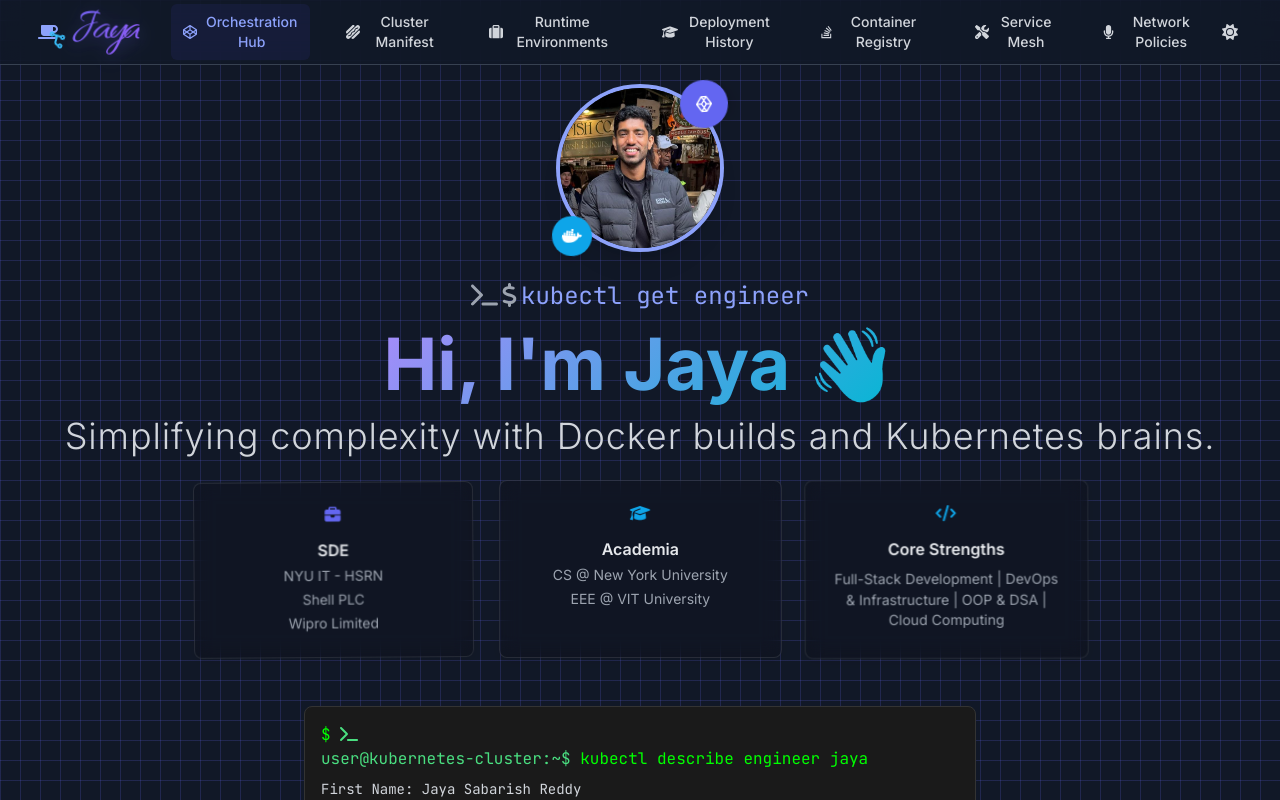
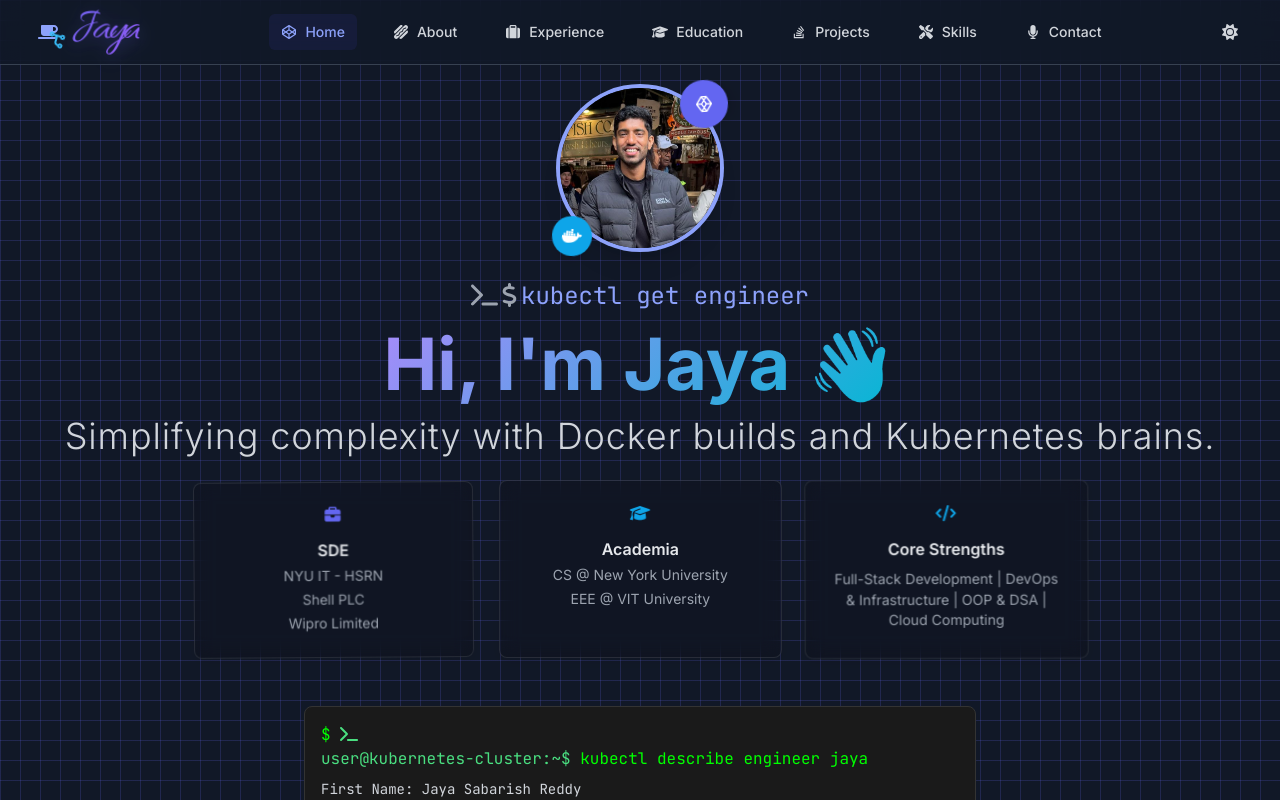
Before and after one commit to sabarishreddy99/jayas-portfolio, a Next.js app: page / in a window 1280 px wide. Shown: the top 800 px of the page. Built offline with nearby package versions, Linux system fonts and the light colour scheme.

Commit message:
Generalised Navbar names

```diff
--- a/src/components/About.tsx
+++ b/src/components/About.tsx
@@ -106,7 +106,7 @@
             </span>
           </div>
           <h2 className="text-4xl md:text-5xl font-bold gradient-text mb-6">
-            Cluster Manifest
+            About Me
           </h2>
           <p className="text-lg text-gray-600 dark:text-gray-400 max-w-3xl mx-auto font-light">
             Orchestrating digital symphonies where containers dance in perfect harmony.
--- a/src/components/Contact.tsx
+++ b/src/components/Contact.tsx
@@ -534,7 +534,7 @@
             </span>
           </div>
           <h2 className="text-4xl md:text-5xl font-bold gradient-text mb-6">
-            Network Policies
+            Contact Me
           </h2>
           <p className="text-lg font-light text-gray-600 dark:text-gray-400 max-w-3xl mx-auto">
             Let’s connect and deploy something great!
--- a/src/components/Education.tsx
+++ b/src/components/Education.tsx
@@ -115,7 +115,7 @@
             </span>
           </div>
           <h2 className="text-4xl md:text-5xl font-bold gradient-text mb-6">
-            Deployment History
+            Education
           </h2>
             <p className="text-lg font-light text-gray-600 dark:text-gray-400 max-w-3xl mx-auto">
             My Knowledge Base is compiled from two release cycles.
--- a/src/components/Experience.tsx
+++ b/src/components/Experience.tsx
@@ -98,7 +98,7 @@
             </span>
           </div>
           <h2 className="text-4xl md:text-5xl font-bold gradient-text mb-6">
-            Runtime Environments
+            Work Experience
           </h2>
           <p className="text-lg font-light text-gray-600 dark:text-gray-400 max-w-3xl mx-auto">
             Scaling Impact. Shipping Reliability.
--- a/src/components/Footer.tsx
+++ b/src/components/Footer.tsx
@@ -34,10 +34,10 @@
     {
       title: 'Navigation',
       links: [
-        { name: 'Orchestration Hub', href: '#orchestration-hub' },
-        { name: 'Cluster Manifest', href: '#cluster-manifest' },
-        { name: 'Runtime Environments', href: '#runtime-environments' },
-        { name: 'Container Registry', href: '#container-registry' },
+        { name: 'Home', href: '#orchestration-hub' },
+        { name: 'About Me', href: '#cluster-manifest' },
+        { name: 'Work Experience', href: '#runtime-environments' },
+        { name: 'Projects', href: '#container-registry' },
       ]
     },
     {
--- a/src/components/Navbar.tsx
+++ b/src/components/Navbar.tsx
@@ -23,45 +23,38 @@
   const navigationItems = [
     {
       id: 'orchestration-hub',
-      label: 'Orchestration Hub',
-      icon: faCodepen,
-      tooltip: 'Home'
+      label: 'Home',
+      icon: faCodepen
     },
     {
       id: 'cluster-manifest',
-      label: 'Cluster Manifest',
-      icon: faHotdog,
-      tooltip: 'About'
+      label: 'About',
+      icon: faHotdog
     },
     {
       id: 'runtime-environments',
-      label: 'Runtime Environments',
-      icon: faSuitcase,
-      tooltip: 'Experience'
+      label: 'Experience',
+      icon: faSuitcase
     },
     {
       id: 'deployment-history',
-      label: 'Deployment History',
-      icon: faGraduationCap,
-      tooltip: 'Education'
+      label: 'Education',
+      icon: faGraduationCap
     },
     {
       id: 'container-registry',
-      label: 'Container Registry',
-      icon: faStackOverflow,
-      tooltip: 'Projects'
+      label: 'Projects',
+      icon: faStackOverflow
     },
     {
       id: 'service-mesh',
-      label: 'Service Mesh',
-      icon: faTools,
-      tooltip: 'Skills'
+      label: 'Skills',
+      icon: faTools
     },
     {
       id: 'network-policies',
-      label: 'Network Policies',
-      icon: faMicrophone,
-      tooltip: 'Contact'
+      label: 'Contact',
+      icon: faMicrophone
     },
   ]
 
@@ -108,11 +101,11 @@
             </span>
           </motion.div>
 
-          {/* Desktop Navigation - Only show on larger screens */}
-          <div className="hidden xl:flex items-center space-x-6">
+          {/* Desktop and Tablet Navigation - Consistent across all screen sizes */}
+          <div className="hidden md:flex items-center space-x-6">
             {navigationItems.map((item) => (
-              <div key={item.id} className="tooltip-container">
               <motion.button
+                key={item.id}
                 whileHover={{ scale: 1.05 }}
                 whileTap={{ scale: 0.95 }}
                 onClick={() => scrollToSection(item.id)}
@@ -125,57 +118,6 @@
                 <FontAwesomeIcon icon={item.icon} className="w-4 h-4" />
                 <span>{item.label}</span>
               </motion.button>
-                <div className="tooltip">
-                  {item.tooltip}
-                </div>
-              </div>
-            ))}
-          </div>
-
-          {/* Mini Laptop Navigation - Compact with shorter labels */}
-          <div className="hidden lg:flex xl:hidden items-center space-x-3">
-            {navigationItems.map((item) => (
-              <div key={item.id} className="tooltip-container">
-                <motion.button
-                  whileHover={{ scale: 1.05 }}
-                  whileTap={{ scale: 0.95 }}
-                  onClick={() => scrollToSection(item.id)}
-                  className={`flex items-center space-x-1.5 px-2 py-1.5 rounded-md text-xs font-medium transition-colors ${
-                    activeSection === item.id
-                      ? 'text-kubernetes-600 dark:text-kubernetes-400 bg-kubernetes-50 dark:bg-kubernetes-900/20'
-                      : 'text-gray-700 dark:text-gray-300 hover:text-kubernetes-600 dark:hover:text-kubernetes-400'
-                  }`}
-                >
-                  <FontAwesomeIcon icon={item.icon} className="w-3.5 h-3.5" />
-                  <span>{item.tooltip}</span>
-                </motion.button>
-                <div className="tooltip">
-                  {item.label}
-                </div>
-              </div>
-            ))}
-          </div>
-
-          {/* Tablet Navigation - Compact icons only */}
-          <div className="hidden md:flex lg:hidden items-center space-x-4">
-            {navigationItems.map((item) => (
-              <div key={item.id} className="tooltip-container">
-                <motion.button
-                  whileHover={{ scale: 1.1 }}
-                  whileTap={{ scale: 0.95 }}
-                  onClick={() => scrollToSection(item.id)}
-                  className={`flex items-center justify-center w-10 h-10 rounded-md transition-colors ${
-                    activeSection === item.id
-                      ? 'text-kubernetes-600 dark:text-kubernetes-400 bg-kubernetes-50 dark:bg-kubernetes-900/20'
-                      : 'text-gray-700 dark:text-gray-300 hover:text-kubernetes-600 dark:hover:text-kubernetes-400 hover:bg-gray-50 dark:hover:bg-gray-800'
-                  }`}
-                >
-                  <FontAwesomeIcon icon={item.icon} className="w-5 h-5" />
-                </motion.button>
-                <div className="tooltip">
-                  {item.tooltip}
-                </div>
-              </div>
             ))}
           </div>
 
@@ -218,8 +160,8 @@
           >
             <div className="flex flex-col space-y-2">
               {navigationItems.map((item) => (
-                <div key={item.id} className="relative">
                 <motion.button
+                  key={item.id}
                   whileHover={{ scale: 1.02 }}
                   whileTap={{ scale: 0.98 }}
                   onClick={() => scrollToSection(item.id)}
@@ -230,14 +172,8 @@
                   }`}
                 >
                   <FontAwesomeIcon icon={item.icon} className="w-4 h-4" />
-                    <div className="flex flex-col items-start">
                   <span>{item.label}</span>
-                      <span className="text-xs text-gray-500 dark:text-gray-400 mt-1">
-                        {item.tooltip}
-                      </span>
-                    </div>
                 </motion.button>
-                </div>
               ))}
             </div>
           </motion.div>
--- a/src/components/Projects.tsx
+++ b/src/components/Projects.tsx
@@ -118,7 +118,7 @@
             </span>
           </div>
           <h2 className="text-4xl md:text-5xl font-bold gradient-text mb-6">
-            Container Registry
+            Projects
           </h2>
           <p className="text-lg font-light text-gray-600 dark:text-gray-400 max-w-3xl mx-auto">
             My personal container registry where each commit tells a story, every release solves a problem.
--- a/src/components/Skills.tsx
+++ b/src/components/Skills.tsx
@@ -205,7 +205,7 @@
           </div>
           <h2 className="text-4xl md:text-5xl font-bold gradient-text mb-6">
             <FontAwesomeIcon icon={faTools} className="inline-block mr-2 text-kubernetes-300" />
-            Service Mesh
+            Technical Skills
           </h2>
           <p className="text-lg font-light text-gray-600 dark:text-gray-400 max-w-3xl mx-auto">
             Code, container, deploy, repeat - powered by caffeine.
```
Lines whose indentation alone changed are shown as unchanged.
